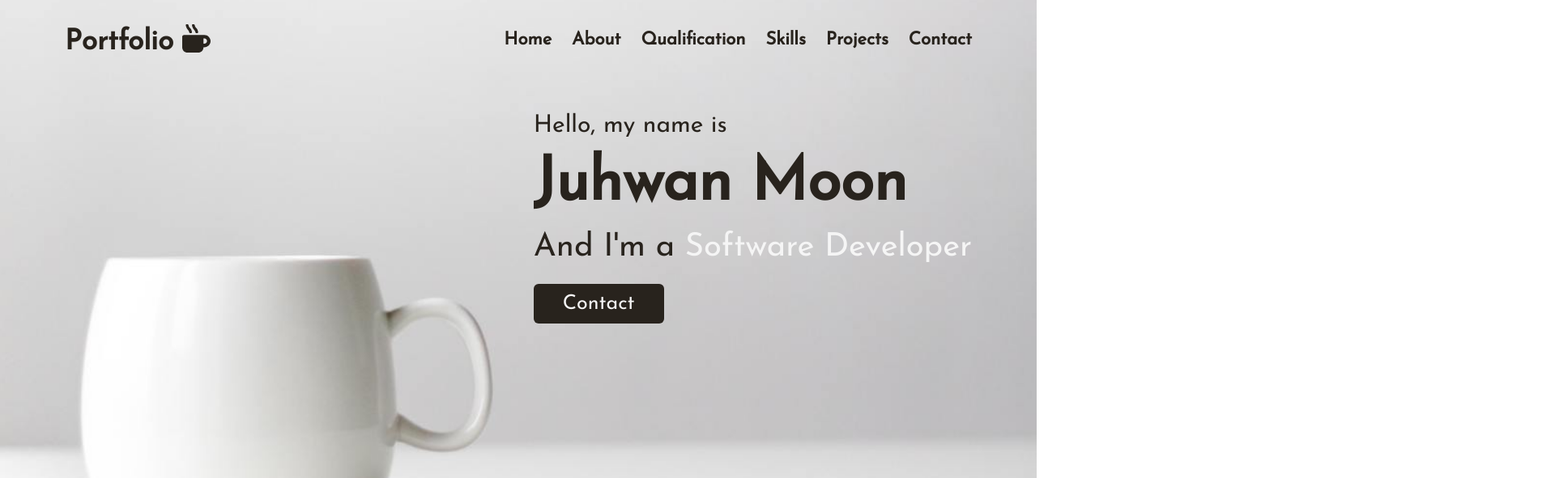
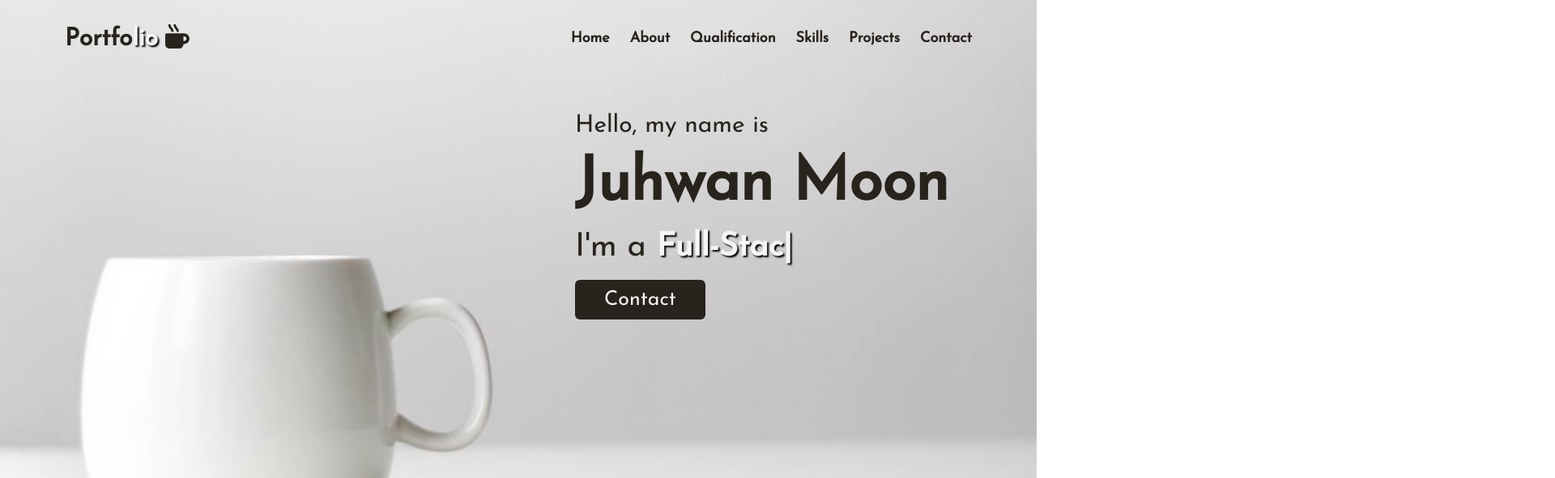
Before and after one commit to juhwan1014/Juhwan_Final_Portfolio, a React (Create React App) app: page / in a window 1280 px wide. Shown: the top 591 px of the page at 81% size, 1920 px wide, since content can reach past the window. Built offline with nearby package versions, Linux system fonts and the light colour scheme.

Commit message:
overflow: hidden

```diff
--- a/package.json
+++ b/package.json
@@ -11,9 +11,10 @@
     "@testing-library/jest-dom": "^5.11.4",
     "@testing-library/react": "^11.1.0",
     "@testing-library/user-event": "^12.1.10",
+    "ityped": "^1.0.3",
     "jquery": "^3.6.0",
-    "react": "^17.0.2",
-    "react-dom": "^17.0.2",
+    "react": "^18.2.0",
+    "react-dom": "^18.2.0",
     "react-icons": "^4.3.0",
     "react-reveal": "^1.2.2",
     "react-router-dom": "^5.3.0",
--- a/src/App.css
+++ b/src/App.css
@@ -6,6 +6,7 @@
     padding: 0;
     box-sizing: border-box;
     text-decoration: none;
+
 }
 
 .max-width{
@@ -70,13 +71,21 @@
 
 .navbar .max-width .logo{
     /* color: black; */
-    font-size: 35px;
+    font-size: 30px;
     font-weight: 900;
 }
 .navbar .max-width .logo a{
     color: #28231D;
     transition: color 0.3s ease;
 }
+.navbar .max-width .logo a span{
+    color: #f5f5f5;
+    /* color: #4687d6; */
+    font-weight: bold;
+    text-shadow: 2px 2px 2px #000;
+}
+
+
 .navbar .max-width .logo a:hover{
     color:#f5f5f5;;;;;
     /* color: orange; */
@@ -91,7 +100,7 @@
 
 .navbar .menu li a{
     color: #28231D;
-    font-size: 22px;
+    font-size: 18px;
     font-weight: bolder;
     margin-left: 25px;
     transition: color 0.3s ease;
@@ -161,9 +170,16 @@
     text-decoration: none;
 } */
 
+.header .header-content {
+    /* position: relative;
+    right: 25%; */
+
+}
+
 .header .header-content .text_1{
     font-size: 30px;
     margin-bottom: 20px;
+    /* margin-left: 43px; */
 }
 
 .header .header-content .text_2{
@@ -171,19 +187,22 @@
     font-weight: 900;
     margin-top: 20px;
     margin-bottom: 20px;
+    /* margin-left: 43px; */
 
     }
 
 .header .header-content .text_3{
 
     font-size: 40px;
-    margin: 5px 0;
+    width: 490px
+
         }
 
 .header .header-content .text_3 span{
-    color: #f5f5f5;;;;;
+    color: #f5f5f5;
     /* color: #4687d6; */
-    font-weight: 500;
+    font-weight: bold;
+    text-shadow: 2px 2px 2px #000;
 }
 
 .header .header-content a{
@@ -193,6 +212,7 @@
     font-size: 25px;
     padding: 12px 36px;
     margin-top: 20px;
+    /* margin-left: 43px; */
     border-radius: 6px;
     /* border: 2px solid black; */
     transition: all 0.3s ease;
@@ -712,6 +732,8 @@
 .experience{
     margin-top: 50px;
     padding-bottom: 100px;
+    overflow-x: hidden;
+    height: 700px;
 
 }
 
@@ -762,6 +784,7 @@
     margin-top: 10px;
 
 
+
 }
 
 
@@ -810,6 +833,7 @@
    border-color: white; */
    /* width: 500vw; */
 
+
 }
 
 .project .item{
@@ -820,6 +844,8 @@
     display: flex;
     align-items: center;
     justify-content: center;
+
+
 }
 
 .project .item .left{
--- a/src/components/Header.js
+++ b/src/components/Header.js
@@ -1,15 +1,27 @@
-import React, { Component } from 'react';
+import React, { Component, useEffect, useRef } from 'react';
+import { init } from 'ityped'
+// import {  } from "react";
+
+
 
 class Header extends Component {
     state = {}
+    componentDidMount(){
+        const textRef = document.querySelector('#myElement')
+        init(textRef, { showCursor: true, backDelay: 1500, backSpeed: 60,
+             strings: ["Software Developer", "Full-Stack Developer", "Web-Developer"] })
+      }
+
+
     render() {
+
         return (<div className='header'>
             <div className="max-width">
             {/* <h1 className='heading-background'>POSSIBLE</h1> */}
                 <div className="header-content">
                     <div className="text_1">Hello, my name is</div>
                     <div className="text_2">Juhwan Moon</div>
-                    <div className="text_3">And I'm a <span>Software Developer</span></div>
+                    <div className="text_3">I'm a <span id="myElement"></span></div>
                     <a href={`mailto:$juhwan0718@gmail.com`} rel="noopenner norefferer">Contact</a>
                     {/* <a href="juhwan0718@gmail.com">Contact</a> */}
                 </div>
--- a/src/components/Navbar.js
+++ b/src/components/Navbar.js
@@ -65,7 +65,7 @@ class Navbar extends Component {
                 <div className="logo">
                 {/* <FontAwesomeIcon icon={faMugHot} /> */}
                     {/* <a href="#"><FaBars /></a> */}
-                <a href="#">Portfolio <FontAwesomeIcon icon={faMugHot} /></a>
+                <a href="#">Portfo<span>lio</span> <FontAwesomeIcon icon={faMugHot} className="icon" /></a>
                 {/* <a href="#"><img src={logo}></img></a> */}
                 </div>
 
```
Also changed, not shown: 2 other files (tests, documents, lock files or other folders).
